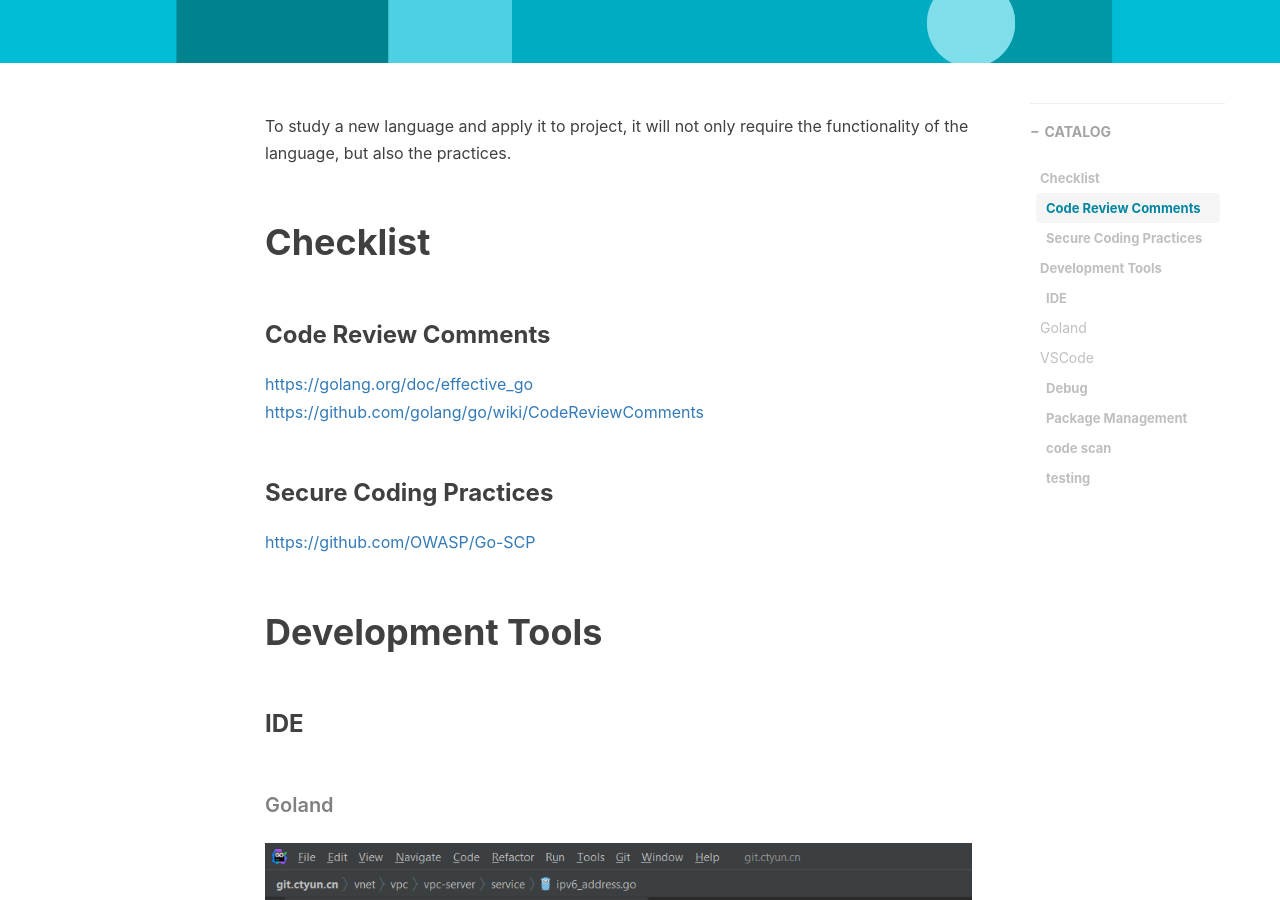
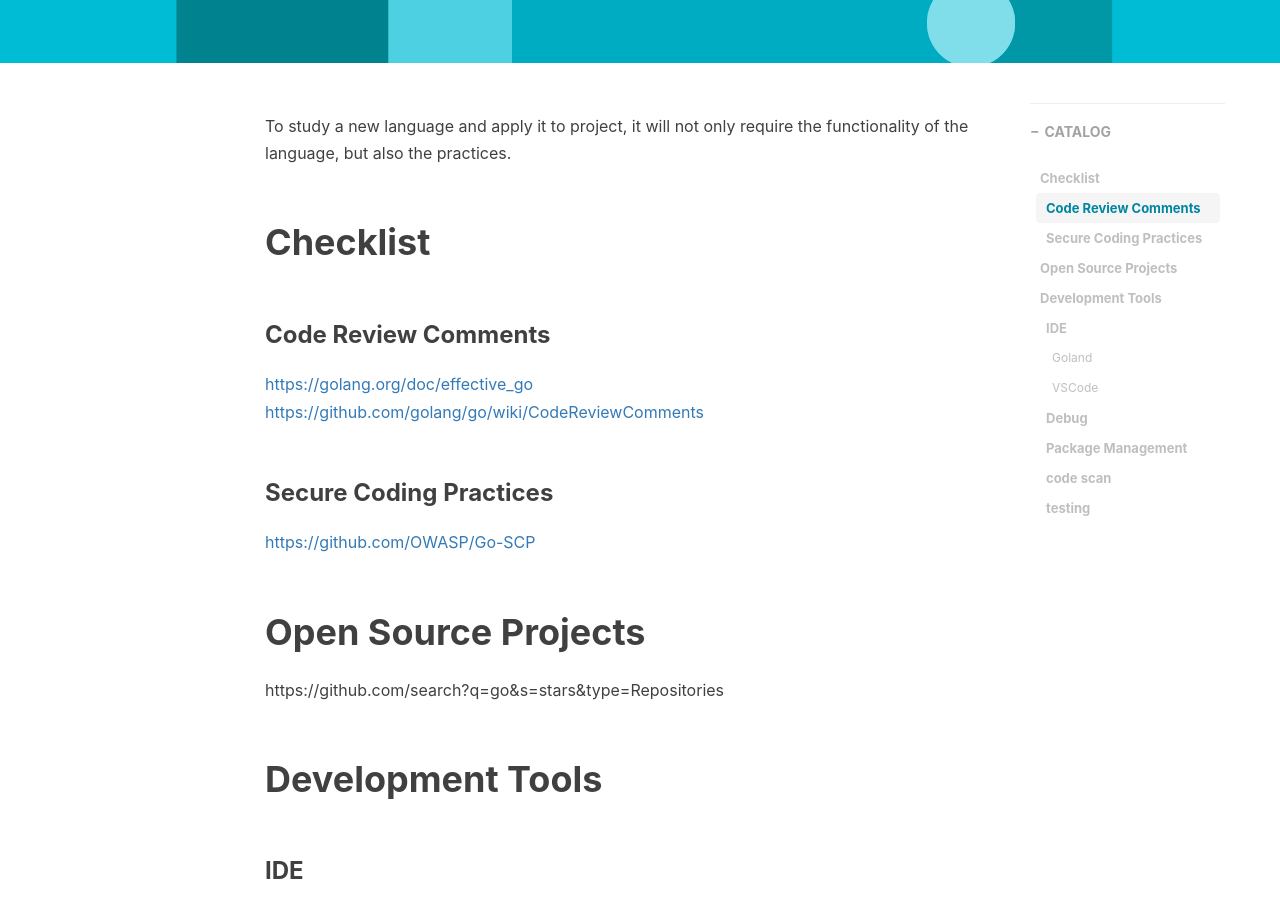
Before and after one commit to sagerenn/sageren.github.io, a Jekyll site: the page built from _posts/2021-06-21-golang.md, in a window 1280 px wide and 900 px high, scrolled down 454 px. Built offline with Jekyll 4.4.1, drawn with Linux system fonts in a browser that asks for light colours; nearby versions of some CDN libraries; comment, search, counter and statistics services are not loaded.

Commit message:
add open source for golang

```diff
--- a/_posts/2021-06-21-golang.md
+++ b/_posts/2021-06-21-golang.md
@@ -20,16 +20,20 @@ To study a new language and apply it to project, it will not only require the fu
 
 [https://github.com/OWASP/Go-SCP](https://github.com/OWASP/Go-SCP)
 
+# Open Source Projects
+
+https://github.com/search?q=go&s=stars&type=Repositories
+
 # Development Tools
 
 ### IDE
 
-##### Goland
+#### Goland
 ![golang project structure](/img/in-post/post-golang/golang_module_structure.png)
 ![golang enable module](/img/in-post/post-golang/goland_enable_module.png)
 ![golang default new line](/img/in-post/post-golang/goland_newline_linux.png)
 
-##### VSCode
+#### VSCode
 
 Multiple modules in one space
 
```
